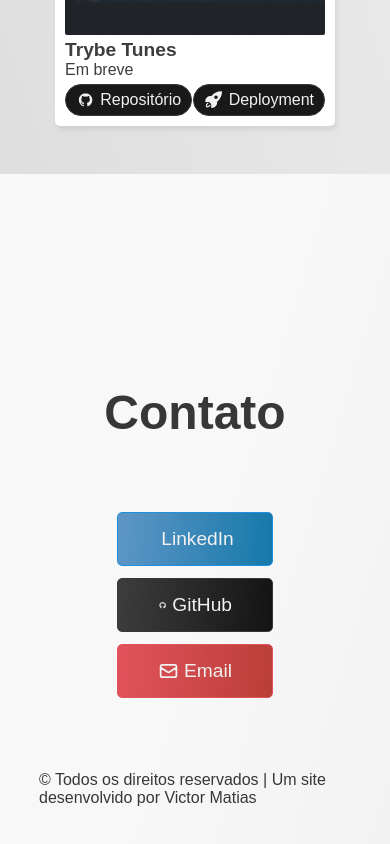
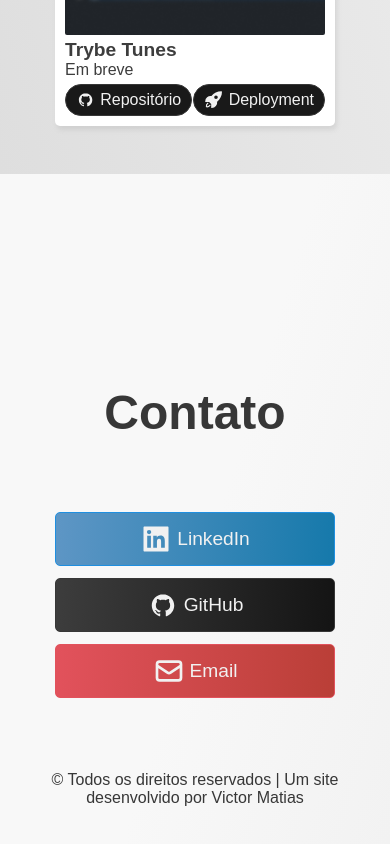
Before and after one commit to victormatia/portifolio, a React (Vite) app: page / in a window 390 px wide. Shown: the part 3867-4711 px from the top of the page. Built offline with nearby package versions, Linux system fonts and the light colour scheme; a web font is replaced by a local one.

Commit message:
style: add text-align, update padding and width

```diff
--- a/src/css/modules/Contact.module.css
+++ b/src/css/modules/Contact.module.css
@@ -93,12 +93,17 @@
 @media screen and (max-width:750px) {
   .contact__list {
     flex-direction: column;
-    width: 50%;
+    width: 90%;
     height: 50%;
     justify-content: space-evenly;
   }
 
   .contact__item {
     justify-content: center;
+    padding: 10px 0;
+  }
+
+  .contact__credits {
+    text-align: center;
   }
 }
```
